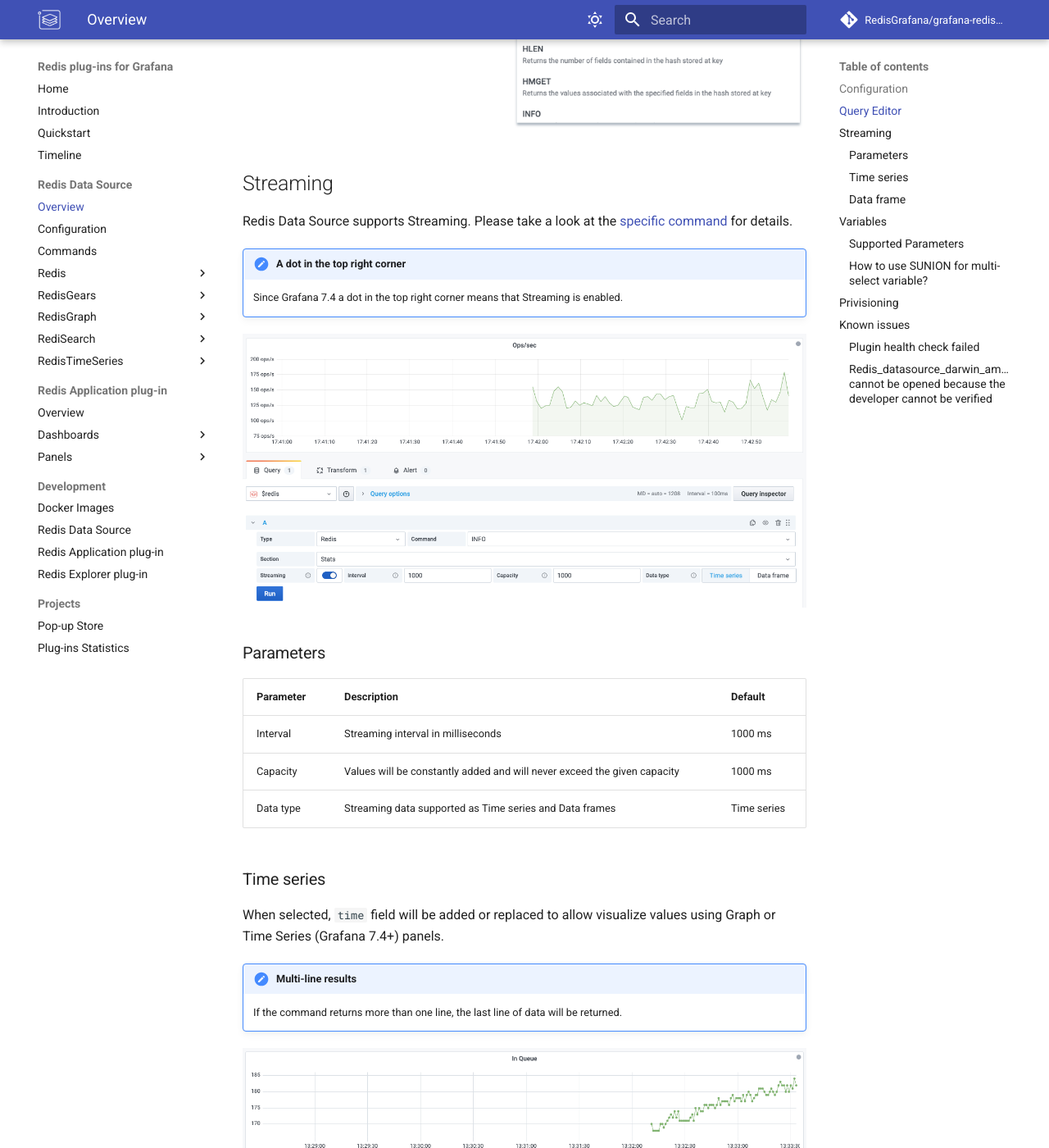
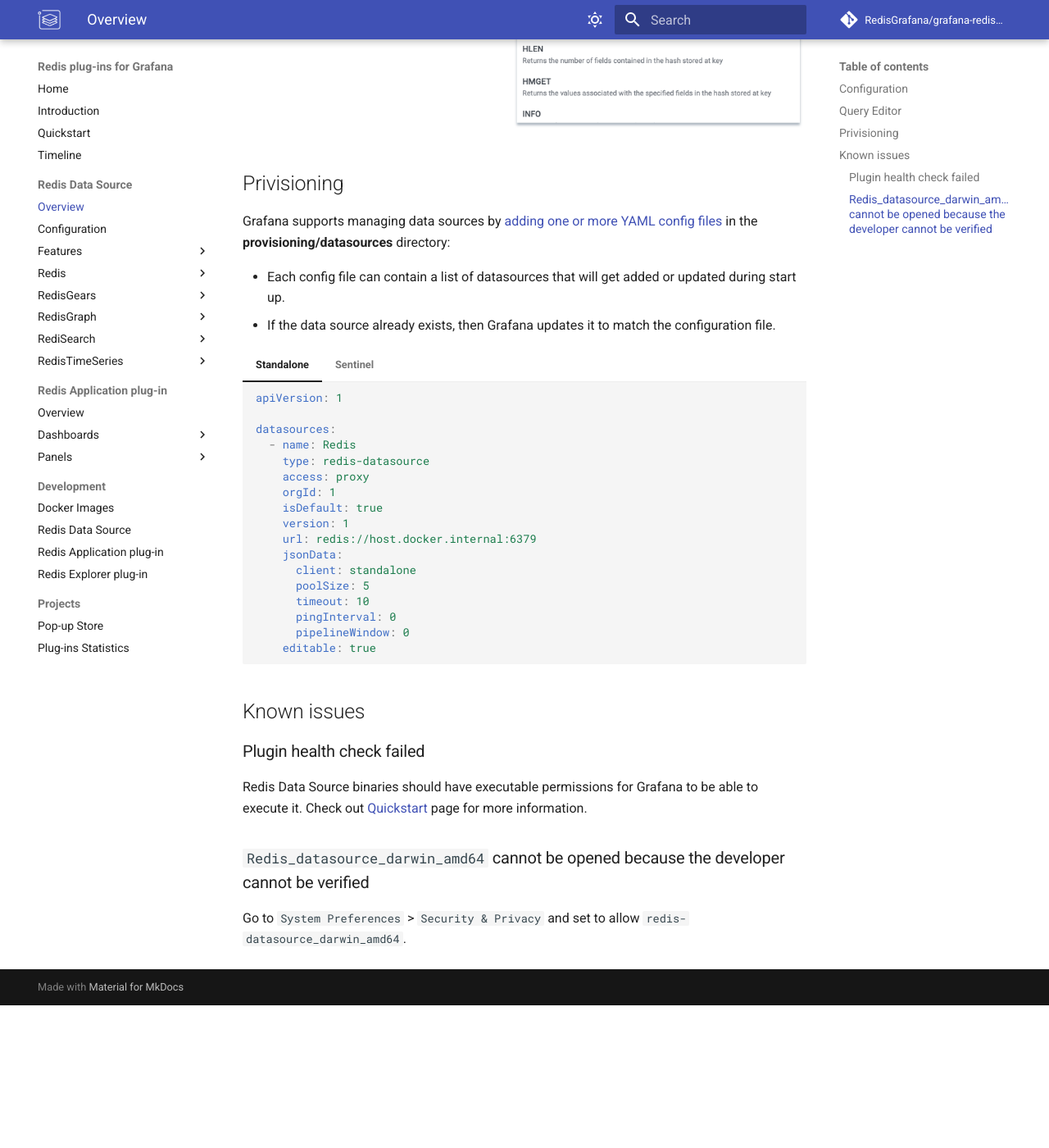
Before and after one commit to RedisGrafana/RedisGrafana, an MkDocs documentation site: the page built from docs/redis-datasource/overview.md, in a window 1280 px wide and 1400 px high, scrolled down 1672 px. Shown: the whole window at 82% size. Built offline with MkDocs 1.6.1 and Material for MkDocs 9.7.7, drawn with Linux system fonts in a browser that asks for light colours; comment, search, counter and statistics services are not loaded; after the commit the page ends 2898 px from its top, so only the background shows below that; some of the changed text lies outside the part shown.

Commit message:
Refactor DataSource features

````diff
--- a/docs/redis-datasource/overview.md
+++ b/docs/redis-datasource/overview.md
@@ -19,86 +19,9 @@
 1. Choose **Type** to select core Redis, Custom or Redis Module
 2. Select one of supported [Commands](commands.md)
 3. Provide all required parameters, depends on selected **Command**
-4. Enable [Streaming](#streaming) to visualize data on Graph, Time-Series (Grafana 7.4+) panels
+4. Enable [Streaming](streaming.md) to visualize data on Graph, Time-Series (Grafana 7.4+) panels
 
 ![Query Editor](../images/redis-datasource/query.png)
-
-## Streaming
-
-Redis Data Source supports Streaming. Please take a look at the [specific command](commands.md) for details.
-
-!!! note "A dot in the top right corner"
-
-    Since Grafana 7.4 a dot in the top right corner means that Streaming is enabled.
-
-![Streaming](../images/redis-datasource/commands/info-ops-sec.png)
-
-### Parameters
-
-| Parameter | Description                                                              | Default     |
-| --------- | ------------------------------------------------------------------------ | ----------- |
-| Interval  | Streaming interval in milliseconds                                       | 1000 ms     |
-| Capacity  | Values will be constantly added and will never exceed the given capacity | 1000 ms     |
-| Data type | Streaming data supported as Time series and Data frames                  | Time series |
-
-### Time series
-
-When selected, `time` field will be added or replaced to allow visualize values using Graph or Time Series (Grafana 7.4+) panels.
-
-!!! important "Multi-line results"
-
-    If the command returns more than one line, the last line of data will be returned.
-
-![XLEN](../images/redis-datasource/commands/xlen.png)
-
-### Data frame
-
-When selected, data will be refreshed as is.
-
-![RG.DUMPREGISTRATIONS](../images/redis-datasource/commands/rg-dumpregistrations.png)
-
-## Variables
-
-Template variables can query [Commands](commands.md) and use other variables as parameters.
-
-![Variables](../images/redis-datasource/variables.png)
-
-### Supported Parameters
-
-Variables will be replaced in the following parameters:
-
-| Parameter | Description  | Command                                                                                        |
-| --------- | ------------ | ---------------------------------------------------------------------------------------------- |
-| Key       | Key name     | [GET](redis/GET.md), XRANGE, etc.                                                              |
-| Query     | CLI query    | Any                                                                                            |
-| Field     | Hash Field   | HGET, HMGET                                                                                    |
-| Filter    | Filter       | [TS.MRANGE](redis-timeseries/TS-MRANGE.md), [TS.QUERYINDEX](redis-timeseries/TS-QUERYINDEX.md) |
-| Legend    | Frame's name | [TS.RANGE](redis-timeseries/TS-RANGE.md)                                                       |
-| Value     | Serie's name | [TS.RANGE](redis-timeseries/TS-RANGE.md)                                                       |
-
-### How to use SUNION for multi-select variable?
-
-=== "LUA"
-
-    The LUA script should work fine on a single shard deployment:
-
-    ```bash
-    eval "return redis.call('sunion',${region:singlequote})" 0
-    ```
-
-=== "Redis Gears"
-
-    Another option is to utilize [RedisGears](https://redisgears.io) module:
-
-    --8<-- "includes/redis-datasource/gears-sunion.md"
-
-    To execute the trigger in Grafana:
-
-    ```bash
-    RG.TRIGGER SUNION ${region:csv}
-    ```
-
-![SUNION Example](../images/redis-datasource/variables-example.png)
 
 ## Privisioning
 
--- /dev/null
+++ b/docs/redis-datasource/streaming.md
@@ -0,0 +1,37 @@
+---
+hide: toc
+---
+
+# Streaming
+
+Redis Data Source supports Streaming. Please take a look at the [specific command](commands.md) for details.
+
+!!! note "A dot in the top right corner"
+
+    Since Grafana 7.4 a dot in the top right corner means that Streaming is enabled.
+
+![Streaming](../images/redis-datasource/commands/info-ops-sec.png)
+
+## Parameters
+
+| Parameter | Description                                                              | Default     |
+| --------- | ------------------------------------------------------------------------ | ----------- |
+| Interval  | Streaming interval in milliseconds                                       | 1000 ms     |
+| Capacity  | Values will be constantly added and will never exceed the given capacity | 1000 ms     |
+| Data type | Streaming data supported as Time series and Data frames                  | Time series |
+
+## Time series
+
+When selected, `time` field will be added or replaced to allow visualize values using Graph or Time Series (Grafana 7.4+) panels.
+
+!!! important "Multi-line results"
+
+    If the command returns more than one line, the last line of data will be returned.
+
+![XLEN](../images/redis-datasource/commands/xlen.png)
+
+## Data frame
+
+When selected, data will be refreshed as is.
+
+![RG.DUMPREGISTRATIONS](../images/redis-datasource/commands/rg-dumpregistrations.png)
--- a/mkdocs.yml
+++ b/mkdocs.yml
@@ -48,7 +48,10 @@
   - "Redis Data Source":
       - "Overview": "redis-datasource/overview.md"
       - "Configuration": "redis-datasource/configuration.md"
-      - "Commands": "redis-datasource/commands.md"
+      - "Features":
+          - "Streaming": "redis-datasource/streaming.md"
+          - "Variables": "redis-datasource/variables.md"
+          - "Commands": "redis-datasource/commands.md"
       - "Redis":
           - "CLIENT LIST": "redis-datasource/redis/CLIENT-LIST.md"
           - "CLUSTER INFO": "redis-datasource/redis/CLUSTER-INFO.md"
````
Also changed, not shown: docs/redis-app/dashboards/cli.md (+1 -1 lines), docs/redis-app/dashboards/redis-gears.md (+1 -1 lines), docs/redis-datasource/variables.md (added, +50 -0 lines).
